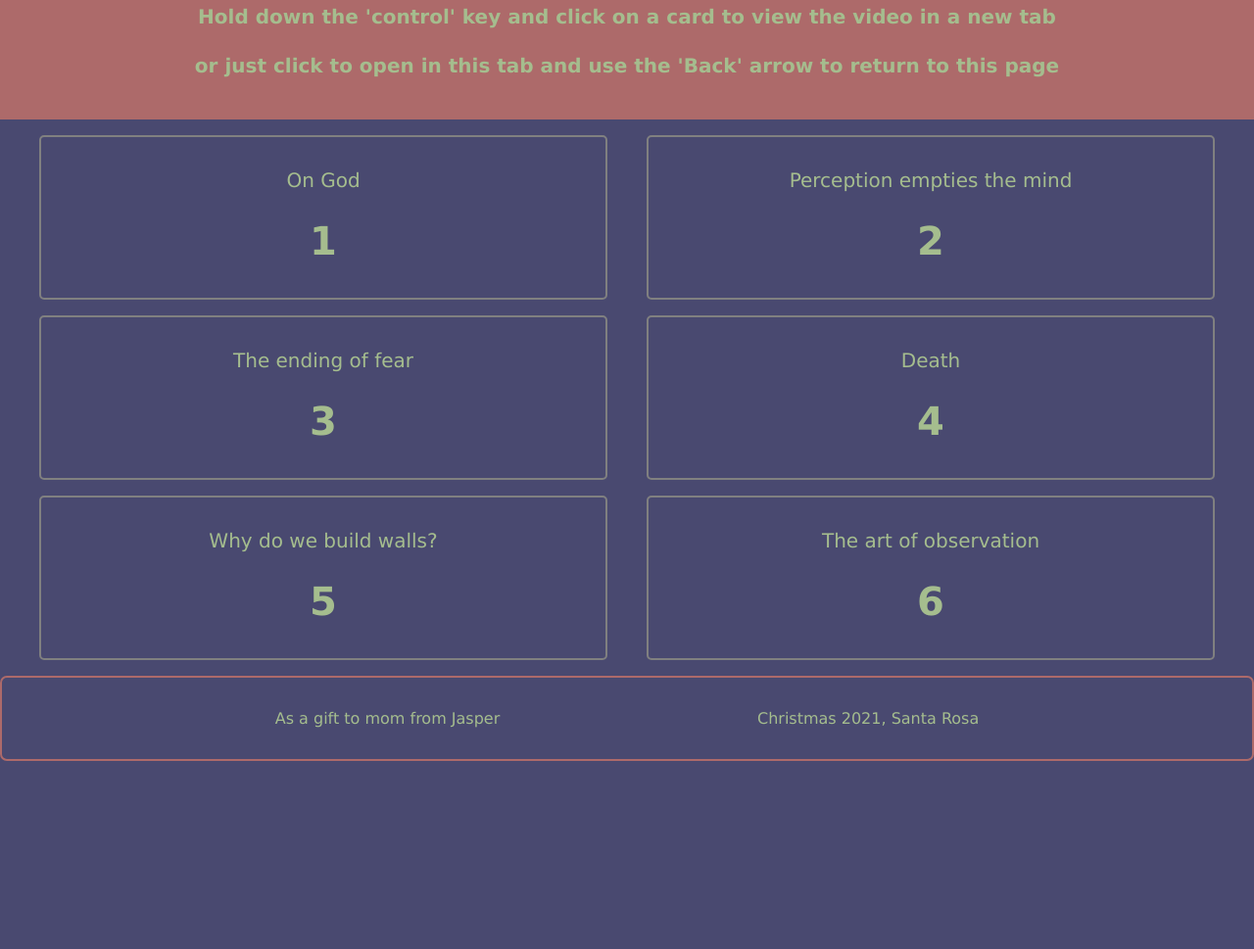
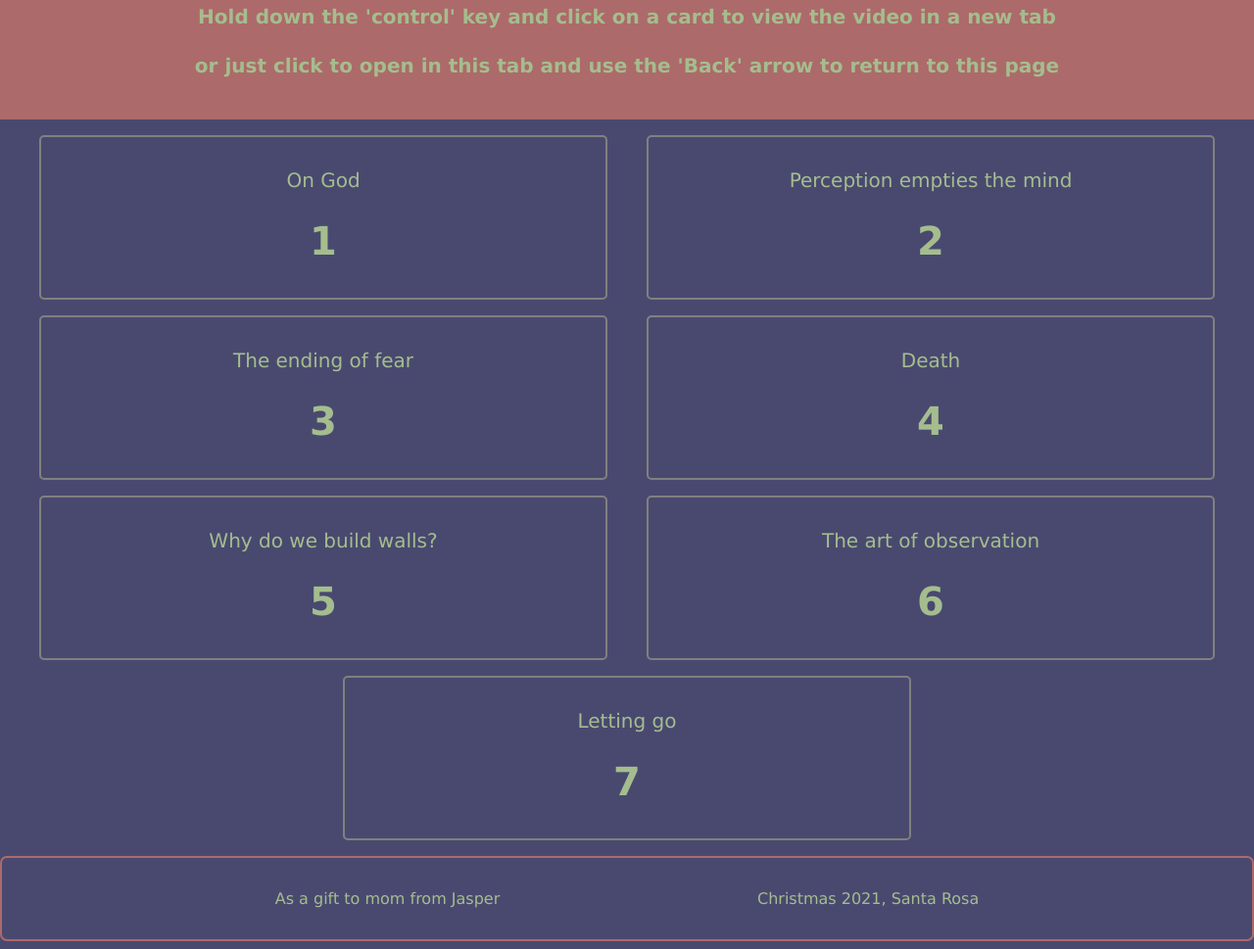
Before and after one commit to jasperoudemans/forMom, a plain HTML site: page index.html in a window 1280 px wide. Shown: the part 111-1080 px from the top of the page at 98% size. Before the commit the page ends 896 px from the top, so only its background shows below. Drawn offline with Linux system fonts and the light colour scheme.

Commit message:
Added Letting Go

```diff
--- a/index.html
+++ b/index.html
@@ -57,6 +57,12 @@
           <h1>6</h1></a
         >
       </div>
+      <div class="container">
+        <a class="video" href="https://www.youtube.com/watch?v=9igKl7NXYJA"
+          >Letting go
+          <h1>7</h1></a
+        >
+      </div>
     </main>
 
     <div class="parent">
```
